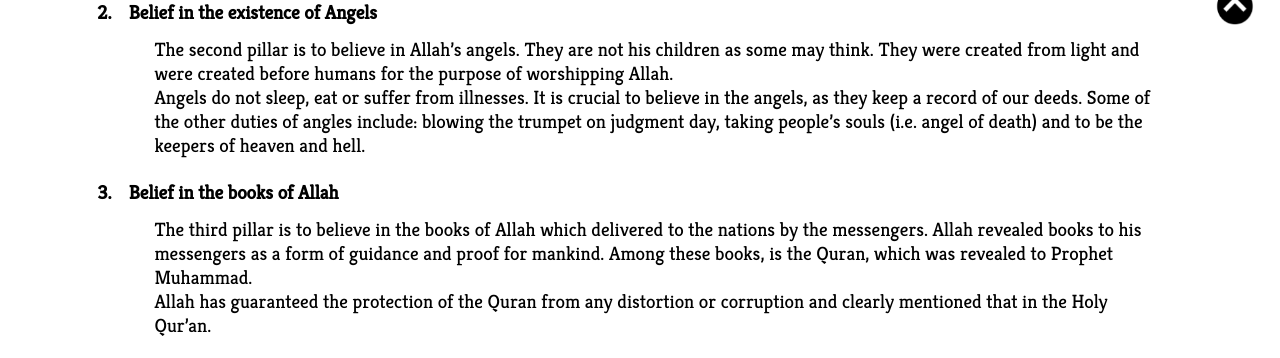
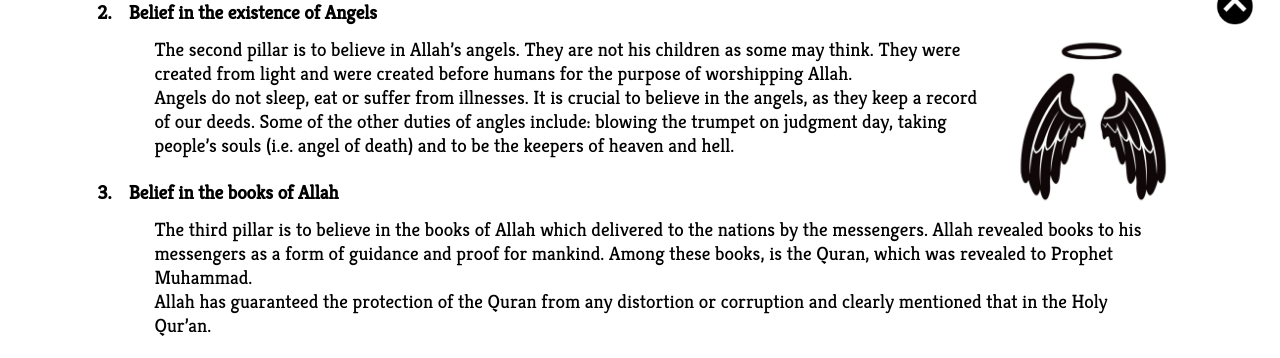
Before and after one commit to Algorithmz-Official/Algorithmz-Official.github.io, a plain HTML site: page HTML/Pillars of Islam/Shahadah.htm in a window 1280 px wide. Shown: the part 762-1120 px from the top of the page. Drawn offline with Linux system fonts and the light colour scheme.

Commit message:
Update Shahadah.htm

```diff
--- a/HTML/Pillars of Islam/Shahadah.htm
+++ b/HTML/Pillars of Islam/Shahadah.htm
@@ -103,6 +103,7 @@
         <b><li>Belief in the existence and unicity of Allah</li></b>
                      <p>It’s the first and most important pillar. To believe in Allah is to believe that there is only one God worthy of worship, with no partner, or son. This concept is known as Tawheed. Also, it is to completely believe in the way he is described in the Quran, Sunnah and in his 99 names.</p>
         <b><li>Belief in the existence of Angels</li></b>
+                     <img src="\Vector\Angel.jpg" align="right" width="18%">
                      <p>The second pillar is to believe in Allah’s angels. They are not his children as some may think. They were created from light and were created before humans for the purpose of worshipping Allah.</br>
 
 Angels do not sleep, eat or suffer from illnesses. It is crucial to believe in the angels, as they keep a record of our deeds. Some of the other duties of angles include: blowing the trumpet on judgment day, taking people’s souls (i.e. angel of death) and to be the keepers of heaven and hell.</p>
```
